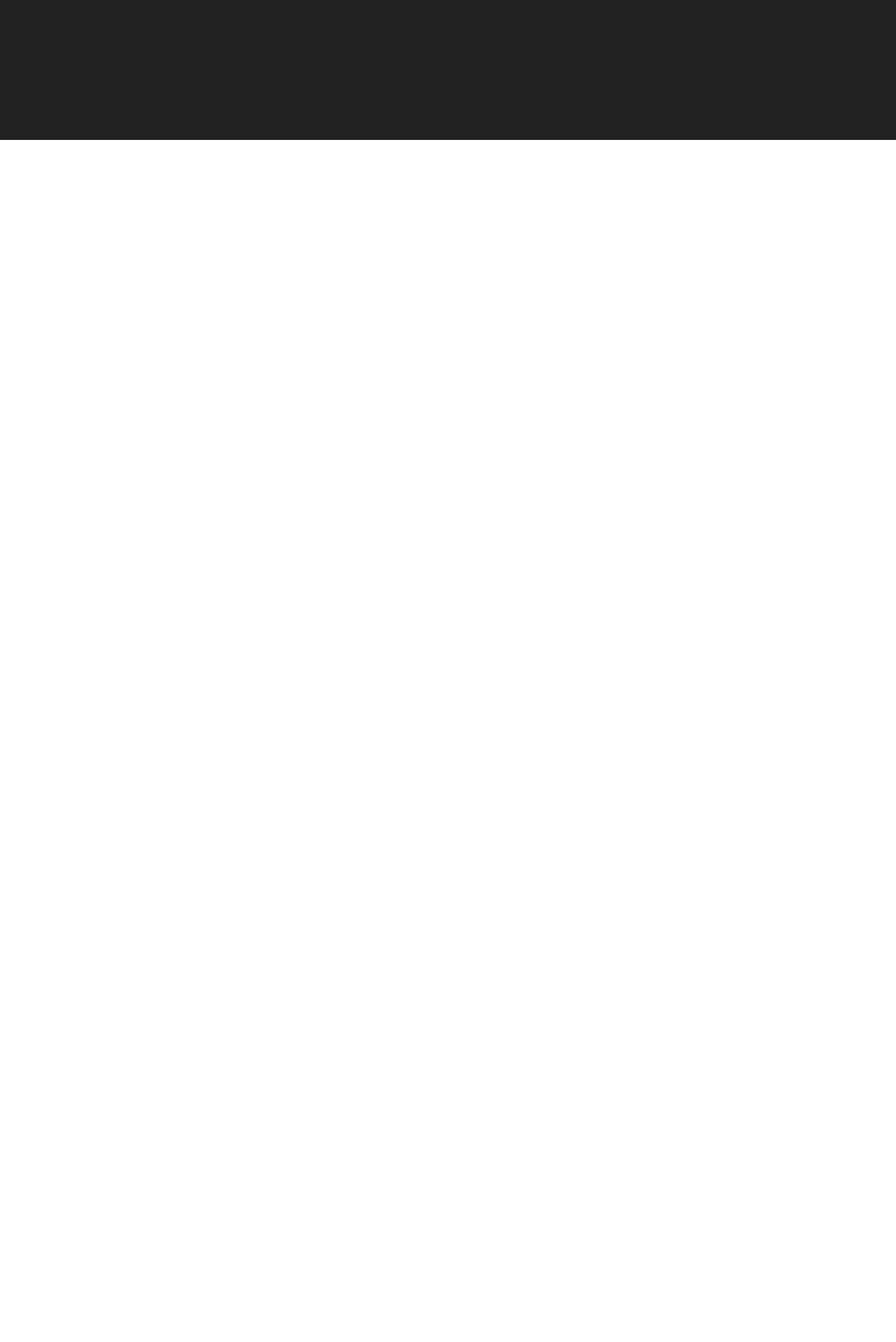
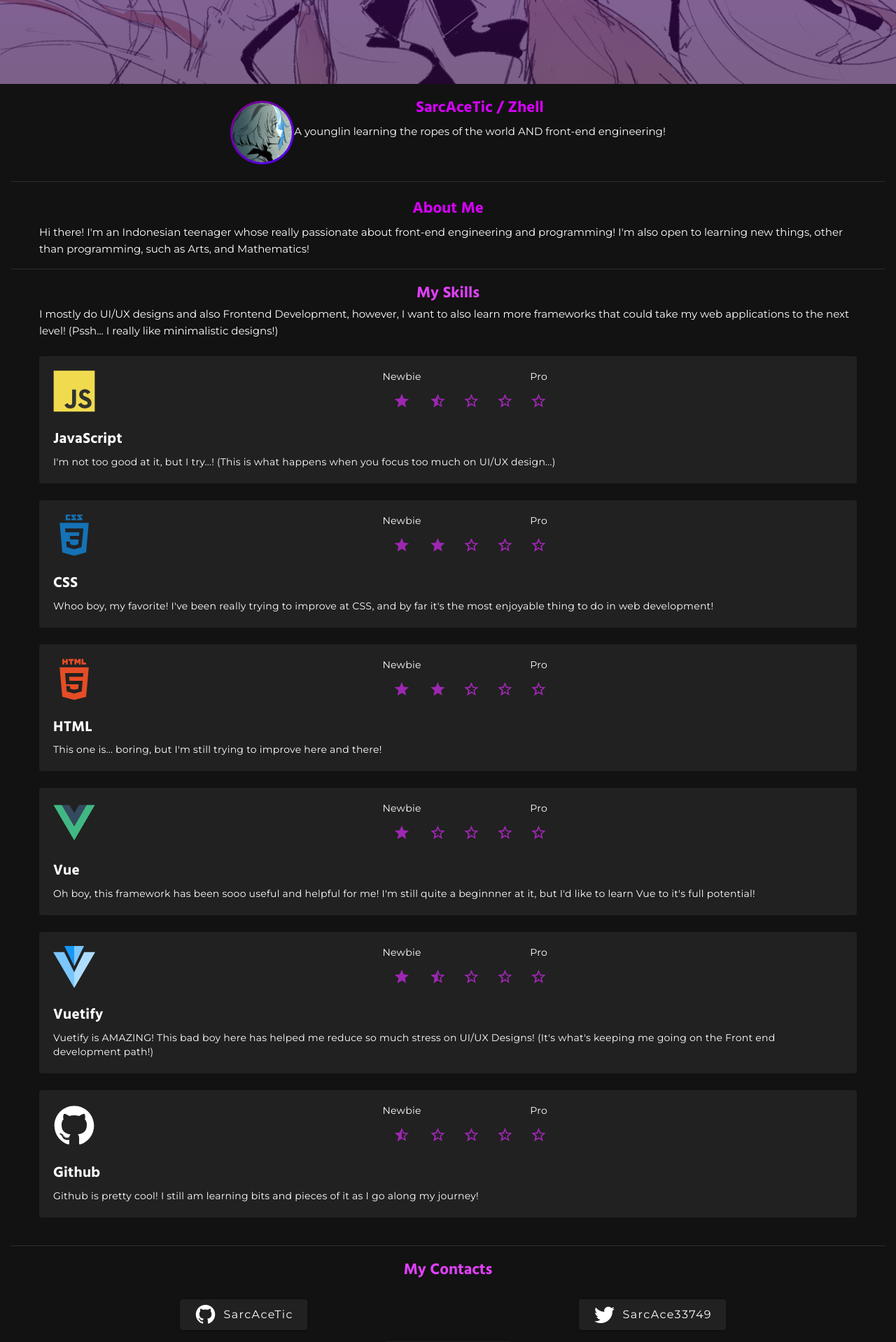
Before and after one commit to SarcAceTic/personal-portfolio, a Vue app: page / in a window 1280 px wide. Shown: the part 600-2518 px from the top of the page at 70% size. Before the commit the page ends 800 px from the top, so only its background shows below. Built offline with nearby package versions, Linux system fonts and the light colour scheme.

Commit message:
Added all the sections onto the main View

```diff
--- a/src/views/HomeView.vue
+++ b/src/views/HomeView.vue
@@ -1,6 +1,22 @@
 <script setup>
+import QuoteBannerVue from '../components/QuoteBanner.vue'
+import MainProfileVue from '../components/MProfile.vue'
+import AboutMe from '../components/AboutMe.vue'
+import MySkills from '../components/MySkills.vue'
+import MyContacts from '../components/MyContacts.vue'
 </script>
 
 <template>
+  <QuoteBannerVue />
+  <MainProfileVue />
+  <v-divider class="mx-4"></v-divider>
+  <AboutMe />
+  <v-divider class="mx-4"></v-divider>
+  <MySkills />
+  <v-divider class="mx-4"></v-divider>
+  <MyContacts />
+</template>
 
-</template>
+<style scoped>
+
+</style>
```
